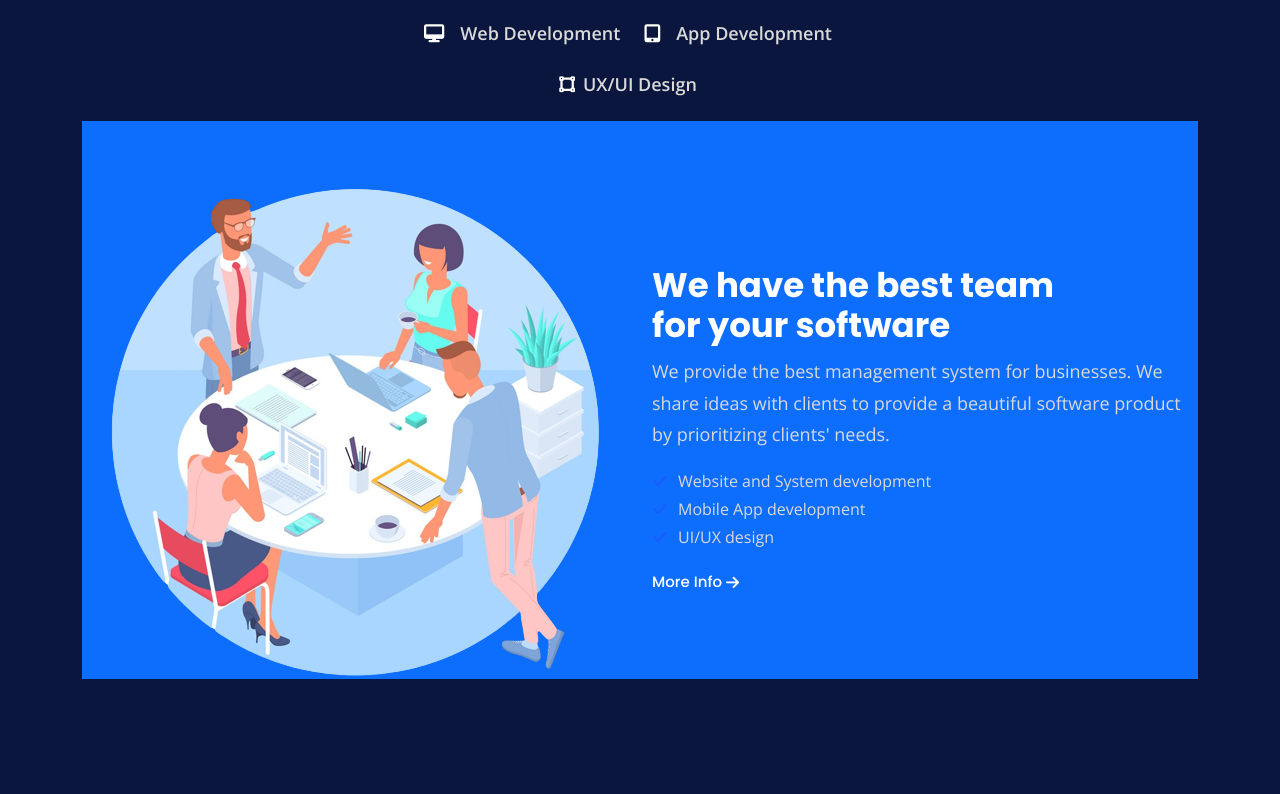
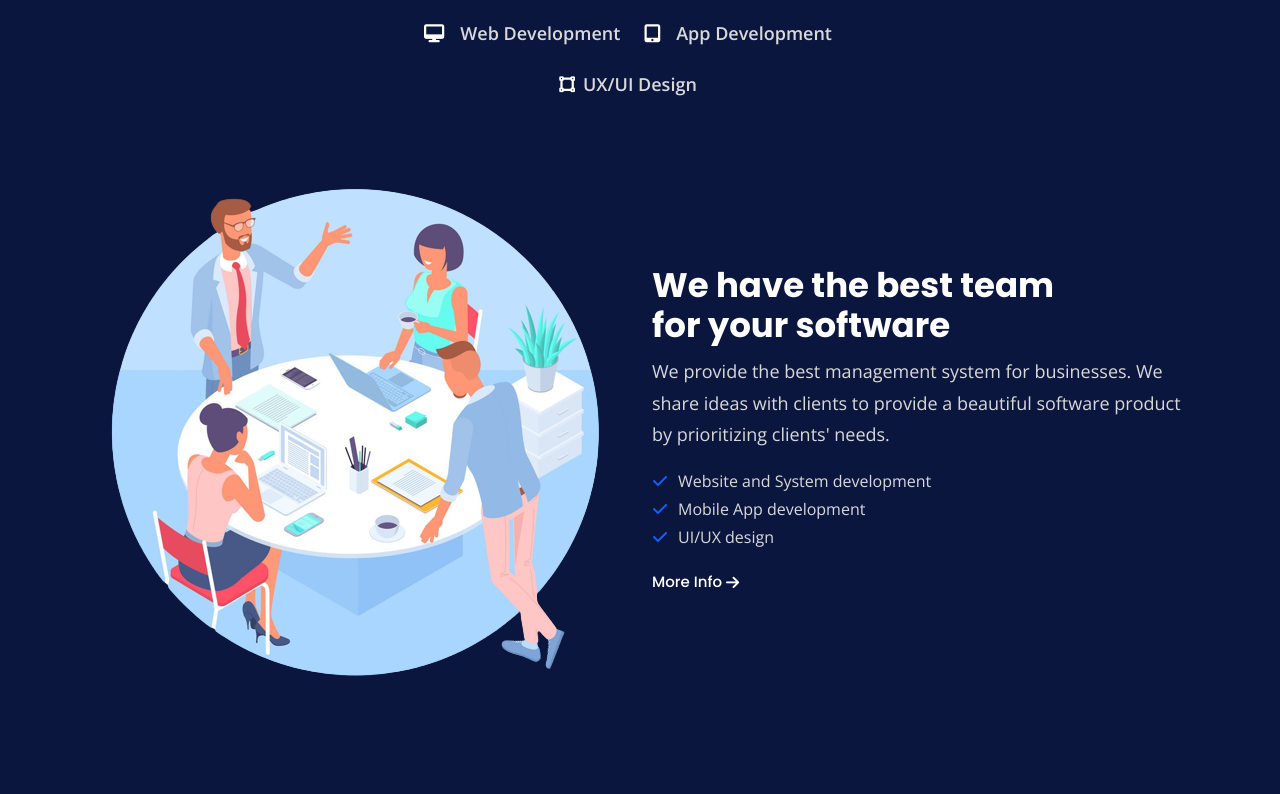
Before and after one commit to Duwinko/duwinko-web-v1, a React (Create React App) app: page / in a window 1280 px wide. Shown: the part 2086-2880 px from the top of the page. Built offline with nearby package versions, Linux system fonts and the light colour scheme.

Commit message:
new feature
Signed-off-by: kareraolivier <kareraolivier@gmail.com>

```diff
--- a/src/App.css
+++ b/src/App.css
@@ -3,6 +3,3 @@ html {
   margin: 0;
   padding: 0;
 }
-.active{
-  background: #0d6efd;
-}
```
